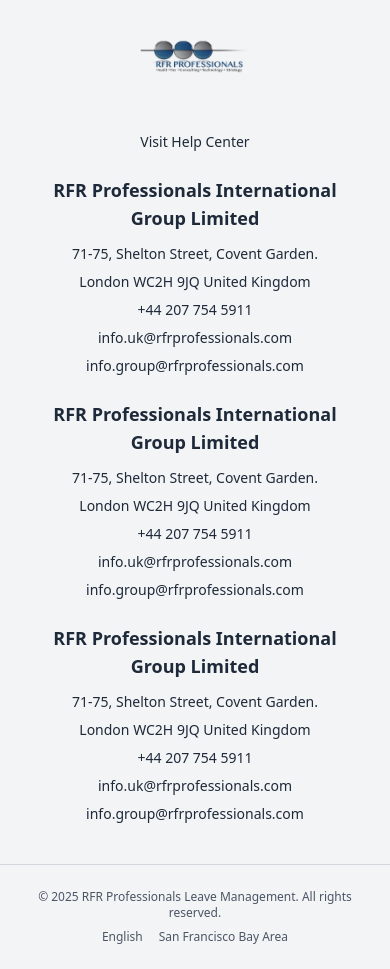
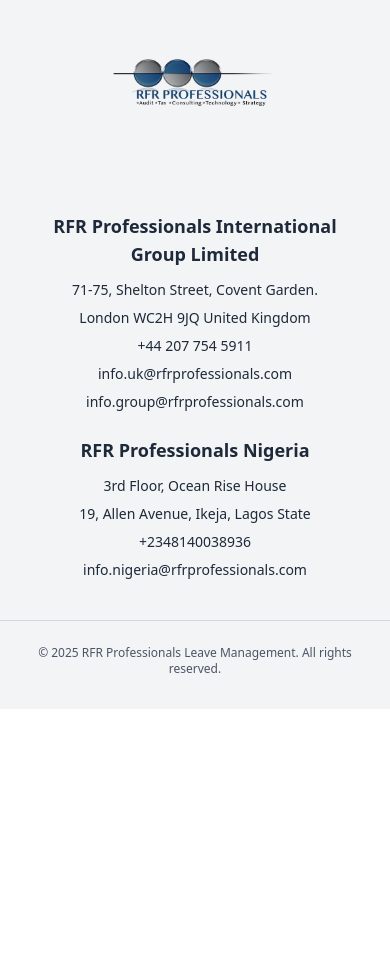
Before and after one commit to Areolaadeleke/rfr., a React (Vite) app: page /cal in a window 390 px wide. Shown: the part 1460-2429 px from the top of the page. After the commit the page ends 2169 px from the top, so only its background shows below. Built offline with nearby package versions, Linux system fonts and the light colour scheme; no server answers; the database is empty.

Commit message:
initial commit

```diff
--- a/src/Footer.jsx
+++ b/src/Footer.jsx
@@ -6,20 +6,20 @@
       <div className="max-w-7xl mx-auto px-6 py-10 grid grid-cols-1 sm:grid-cols-2 md:grid-cols-5 gap-6">
         {/* Logo and help center */}
         <div>
-          <img src="rfr.png" alt="rfr" className="w-28 mx-auto sm:mx-0 mb-4 sm:mb-0" />
-          <ul className="space-y-2 text-center sm:text-left">
+          <img src="rfr.png" alt="rfr" className="w-42 mx-auto sm:mx-0 mb-4 sm:mb-0" />
+          {/* <ul className="space-y-2 text-center sm:text-left">
             <li>
               <a href="#" className="hover:underline">
                 Visit Help Center
               </a>
             </li>
-          </ul>
+          </ul> */}
         </div>
 
         {/* Contact info columns */}
         <div className="sm:col-span-2 md:col-span-4 flex flex-col sm:flex-row sm:space-x-6 space-y-6 sm:space-y-0">
-          {[1, 2, 3].map((_, i) => (
-            <div key={i} className="flex-1">
+          {/* {[1, 2, 3].map((_, i) => ( */}
+            <div  className="flex-1">
               <h4 className="text-lg font-semibold mb-3 text-center sm:text-left">
                 RFR Professionals International Group Limited
               </h4>
@@ -31,7 +31,19 @@
                 <li>info.group@rfrprofessionals.com</li>
               </ul>
             </div>
-          ))}
+          {/* ))} */}
+
+           <div  className="flex-1">
+              <h4 className="text-lg font-semibold mb-3 text-center sm:text-left">
+                RFR Professionals Nigeria
+              </h4>
+              <ul className="space-y-2 text-center sm:text-left">
+                <li>3rd Floor, Ocean Rise House</li>
+                <li>19, Allen Avenue, Ikeja, Lagos State</li>
+                <li>+2348140038936</li>
+                <li>info.nigeria@rfrprofessionals.com</li>
+              </ul>
+            </div>
         </div>
       </div>
 
@@ -39,14 +51,14 @@
         <p className="text-center sm:text-left w-full sm:w-auto mb-2 sm:mb-0">
           © 2025 RFR Professionals Leave Management. All rights reserved.
         </p>
-        <div className="flex justify-center sm:justify-start space-x-4 w-full sm:w-auto">
+        {/* <div className="flex justify-center sm:justify-start space-x-4 w-full sm:w-auto">
           <a href="#" className="hover:underline">
             English
           </a>
           <a href="#" className="hover:underline">
             San Francisco Bay Area
           </a>
-        </div>
+        </div> */}
       </div>
     </footer>
   );
--- a/src/Landing.jsx
+++ b/src/Landing.jsx
@@ -201,7 +201,7 @@
           Welcome to RFR Professionals Portal Hub
         </h1>
         <p className="text-lg sm:text-xl text-gray-700 max-w-3xl mx-auto">
-          Your central gateway to staff services, HR tools, and management systems — all in one place.
+          Your central gateway to staff services, HR tools, and management systems  all in one place.
         </p>
       </div>
 
@@ -240,14 +240,7 @@
               Employee Handbook
             </Link>
           </li>
-          <li>
-            <Link
-              to="/expense-claims"
-              className="bg-blue-100 hover:bg-blue-200 text-blue-800 px-4 py-2 rounded-full text-sm font-medium transition"
-            >
-              Expense Claims
-            </Link>
-          </li>
+
           <li>
             <Link
               to="/login"
@@ -264,14 +257,7 @@
               IT Helpdesk
             </Link>
           </li>
-          <li>
-            <Link
-              to="/hr-policies"
-              className="bg-blue-100 hover:bg-blue-200 text-blue-800 px-4 py-2 rounded-full text-sm font-medium transition"
-            >
-              HR Policies
-            </Link>
-          </li>
+
         </ul>
 
         </div>
```
